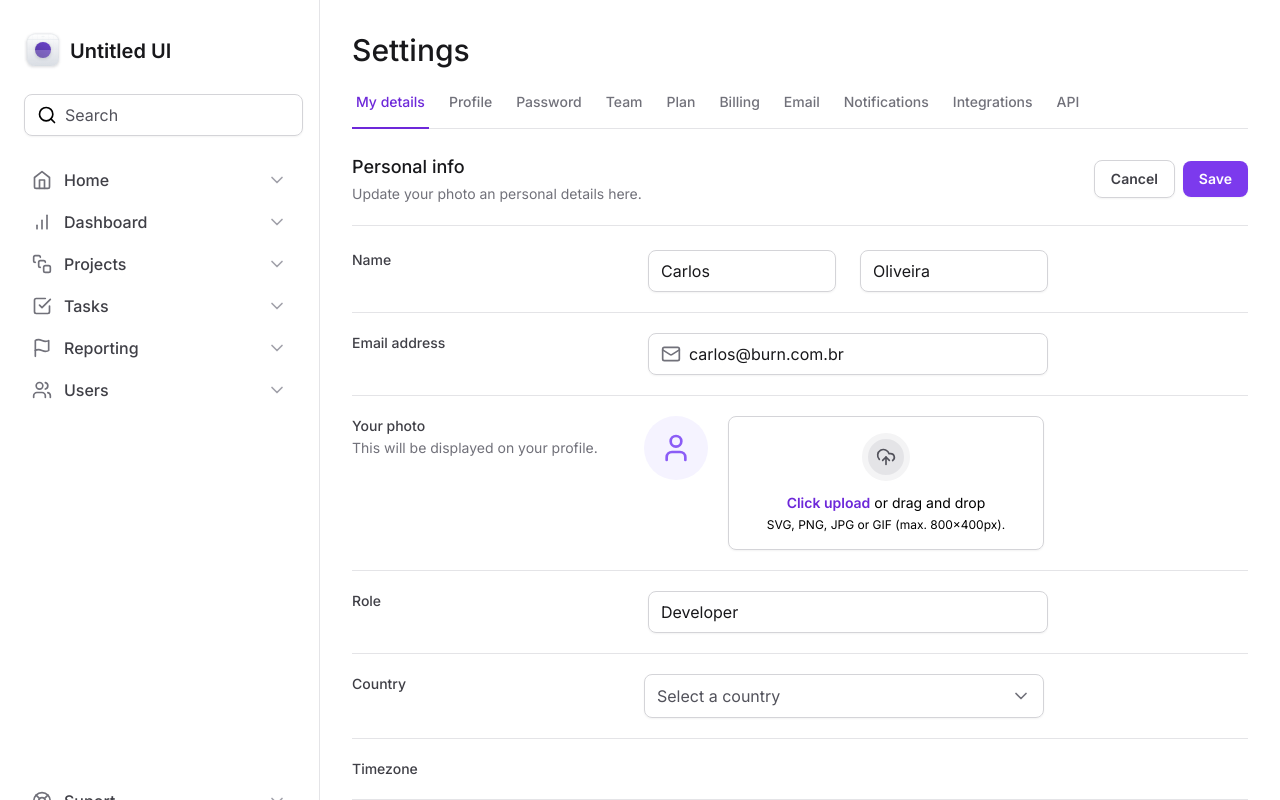
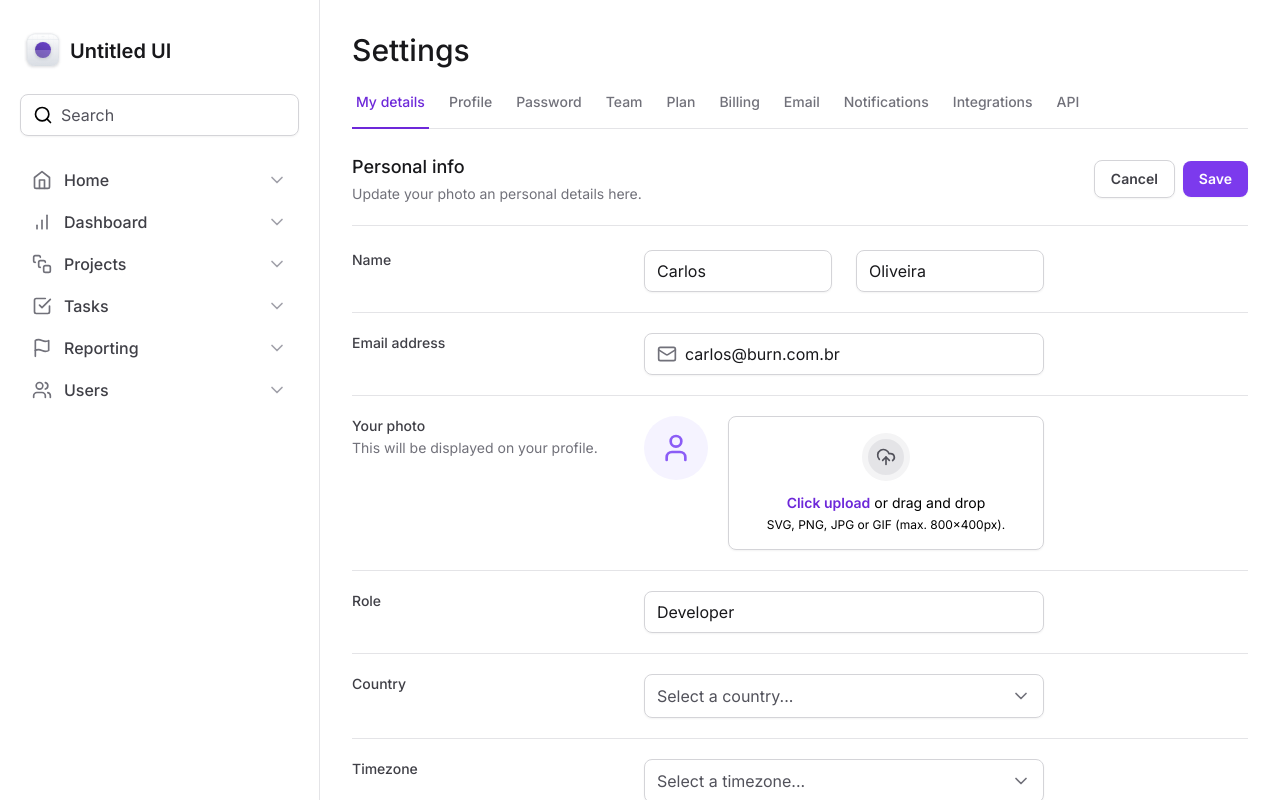
Before and after one commit to burn-c/tailwind-next, a Next.js app: page / in a window 1280 px wide. Shown: the top 800 px of the page. Built offline with nearby package versions, Linux system fonts and the light colour scheme.

Commit message:
refact(Select): adds SelectItem

```diff
--- a/src/app/page.tsx
+++ b/src/app/page.tsx
@@ -4,6 +4,7 @@
 import SettingTabs from '@/components/SettingsTabs'
 import { FileInput } from '@/components/Form/FileInput'
 import { Select } from '@/components/Form/Select'
+import { SelectItem } from '@/components/Form/Select/SelectItem'
 
 export default function Home() {
   return (
@@ -113,7 +114,10 @@
               Country
             </label>
 
-            <Select />
+            <Select placeholder="Select a country...">
+              <SelectItem value="br" text="Brazil" />
+              <SelectItem value="us" text="United States" />
+            </Select>
           </div>
 
           <div className="grid grid-cols-form gap-3 pt-5">
@@ -123,7 +127,14 @@
             >
               Timezone
             </label>
-            <div />
+
+            <Select placeholder="Select a timezone...">
+              <SelectItem
+                value="utc8"
+                text="Pacific Standard Time (UTC-08:00)"
+              />
+              <SelectItem value="utc3" text="America São Paulo (UTC-03:00)" />
+            </Select>
           </div>
 
           <div className="grid grid-cols-form gap-3 pt-5">
--- a/src/components/Form/Select.tsx
+++ /dev/null
@@ -1,57 +0,0 @@
-'use client'
-
-import * as SelectPrimimitive from '@radix-ui/react-select'
-import { Check, ChevronDown } from 'lucide-react'
-
-export function Select() {
-  return (
-    <SelectPrimimitive.Root>
-      <SelectPrimimitive.Trigger className="flex h-11 w-full items-center justify-between gap-2 rounded-lg border border-zinc-300 px-3 py-2 shadow-sm data-[placeholder]:text-zinc-600">
-        <SelectPrimimitive.Value
-          placeholder="Select a country"
-          className="text-black"
-        />
-        <SelectPrimimitive.Icon>
-          <ChevronDown className="h-5 w-5 text-zinc-500" />
-        </SelectPrimimitive.Icon>
-      </SelectPrimimitive.Trigger>
-
-      <SelectPrimimitive.Portal>
-        <SelectPrimimitive.Content
-          side="bottom"
-          position="popper"
-          sideOffset={8}
-          className="z-10 w-[--radix-select-trigger-width] overflow-hidden rounded-lg border border-zinc-200 bg-white"
-        >
-          <SelectPrimimitive.Viewport>
-            <SelectPrimimitive.Item
-              value="br"
-              className="flex items-center justify-between gap-2 px-3 py-2.5 outline-none data-[highlighted]:bg-zinc-100"
-            >
-              <SelectPrimimitive.ItemText className="text-black">
-                Brazil
-              </SelectPrimimitive.ItemText>
-
-              <SelectPrimimitive.ItemIndicator>
-                <Check className="h-4 w-4 text-violet-500" />
-              </SelectPrimimitive.ItemIndicator>
-            </SelectPrimimitive.Item>
-
-            <SelectPrimimitive.Item
-              value="us"
-              className="flex items-center justify-between gap-2 px-3 py-2.5 outline-none data-[highlighted]:bg-zinc-100"
-            >
-              <SelectPrimimitive.ItemText className="text-black">
-                United States
-              </SelectPrimimitive.ItemText>
-
-              <SelectPrimimitive.ItemIndicator>
-                <Check className="h-4 w-4 text-violet-500" />
-              </SelectPrimimitive.ItemIndicator>
-            </SelectPrimimitive.Item>
-          </SelectPrimimitive.Viewport>
-        </SelectPrimimitive.Content>
-      </SelectPrimimitive.Portal>
-    </SelectPrimimitive.Root>
-  )
-}
--- /dev/null
+++ b/src/components/Form/Select/SelectItem.tsx
@@ -0,0 +1,23 @@
+'use client'
+
+import * as Select from '@radix-ui/react-select'
+import { Check } from 'lucide-react'
+
+type SelectItemProps = Select.SelectItemProps & {
+  text: string
+}
+
+export function SelectItem({ text, ...rest }: SelectItemProps) {
+  return (
+    <Select.Item
+      className="flex items-center justify-between gap-2 px-3 py-2.5 outline-none data-[highlighted]:bg-zinc-100"
+      {...rest}
+    >
+      <Select.ItemText className="text-black">{text}</Select.ItemText>
+
+      <Select.ItemIndicator>
+        <Check className="h-4 w-4 text-violet-500" />
+      </Select.ItemIndicator>
+    </Select.Item>
+  )
+}
--- /dev/null
+++ b/src/components/Form/Select/index.tsx
@@ -0,0 +1,37 @@
+'use client'
+
+import * as SelectPrimimitive from '@radix-ui/react-select'
+import { ChevronDown } from 'lucide-react'
+import { ReactNode } from 'react'
+
+interface SelectProps {
+  children: ReactNode
+  placeholder: string
+}
+
+export function Select({ children, placeholder }: SelectProps) {
+  return (
+    <SelectPrimimitive.Root>
+      <SelectPrimimitive.Trigger className="flex h-11 w-full items-center justify-between gap-2 rounded-lg border border-zinc-300 px-3 py-2 shadow-sm data-[placeholder]:text-zinc-600">
+        <SelectPrimimitive.Value
+          placeholder={placeholder}
+          className="text-black"
+        />
+        <SelectPrimimitive.Icon>
+          <ChevronDown className="h-5 w-5 text-zinc-500" />
+        </SelectPrimimitive.Icon>
+      </SelectPrimimitive.Trigger>
+
+      <SelectPrimimitive.Portal>
+        <SelectPrimimitive.Content
+          side="bottom"
+          position="popper"
+          sideOffset={8}
+          className="z-10 w-[--radix-select-trigger-width] overflow-hidden rounded-lg border border-zinc-200 bg-white"
+        >
+          <SelectPrimimitive.Viewport>{children}</SelectPrimimitive.Viewport>
+        </SelectPrimimitive.Content>
+      </SelectPrimimitive.Portal>
+    </SelectPrimimitive.Root>
+  )
+}
--- a/src/components/Input/index.tsx
+++ b/src/components/Input/index.tsx
@@ -23,7 +23,7 @@
 export function InputRoot(props: InputRootProps) {
   return (
     <div
-      className="mx-1 flex w-full items-center gap-2 rounded-lg border border-zinc-300 px-3 py-2 shadow-sm"
+      className="flex w-full items-center gap-2 rounded-lg border border-zinc-300 px-3 py-2 shadow-sm"
       {...props}
     />
   )
```
